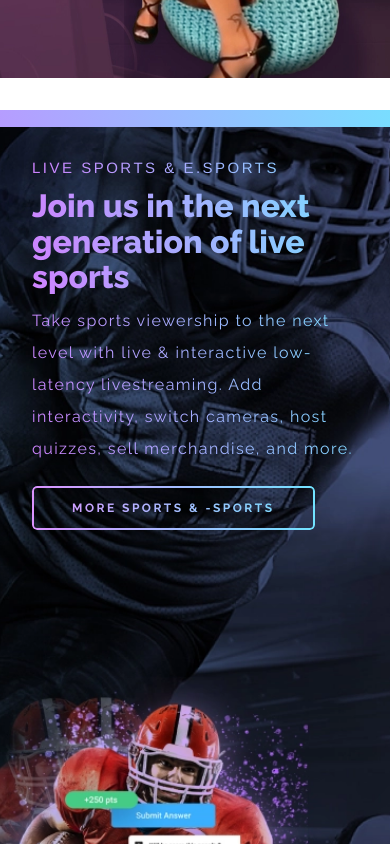
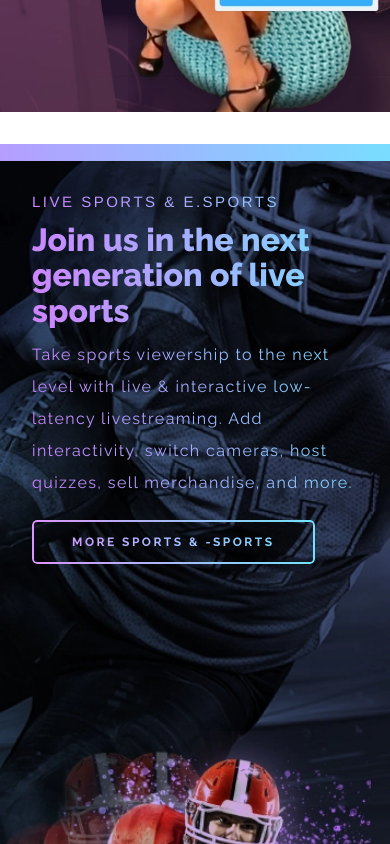
Before and after one commit to Yasser-Slaymen/livey-home-testing-live, a React (Create React App) app: page / in a window 390 px wide. Shown: the part 5800-6644 px from the top of the page. Built offline with nearby package versions, Linux system fonts and the light colour scheme; a web font is replaced by a local one.

Commit message:
mobile editing

```diff
--- a/public/index.html
+++ b/public/index.html
@@ -16,7 +16,7 @@
       href="https://fonts.googleapis.com/css2?family=Babylonica&family=Gentium+Book+Plus&family=Open+Sans:wght@300;400;700&family=Raleway:wght@400;600;700;800&display=swap"
       rel="stylesheet"
     />
-    <title>Interactive Live video Streaming</title>
+    <title>Live video Streaming testing</title>
   </head>
   <body>
     <noscript>You need to enable JavaScript to run this app.</noscript>
--- a/src/HomeStyles/custom/GameShows.module.css
+++ b/src/HomeStyles/custom/GameShows.module.css
@@ -10,13 +10,13 @@
   display: flex;
   align-items: flex-end;
   width: 100vw;
-  height: 110vh;
+  height: 114vh;
   background: linear-gradient(to right, #ff8dc8, #ffbe4b);
 }
 .GameShows_Backgroundimg {
   position: relative;
   width: 100vw;
-  height: 108vh;
+  height: 112vh;
   background-image: url(/public/backgroundImages/Group\ 32.webp);
   background-repeat: no-repeat;
   background-size: cover;
--- a/src/HomeStyles/custom/LiveShoppingHome.module.css
+++ b/src/HomeStyles/custom/LiveShoppingHome.module.css
@@ -10,13 +10,13 @@
   display: flex;
   align-items: flex-end;
   width: 100vw;
-  height: 110vh;
+  height: 114vh;
   background: linear-gradient(to right, #ff8dc8, #ffbe4b);
 }
 .LiveShoppingHome_Backgroundimg {
   position: relative;
   width: 100vw;
-  height: 108vh;
+  height: 112vh;
   background-image: url(/public/backgroundImages/Group\ 20.webp);
   background-repeat: no-repeat;
   background-size: cover;
--- a/src/HomeStyles/custom/LiveSports.module.css
+++ b/src/HomeStyles/custom/LiveSports.module.css
@@ -10,17 +10,17 @@
   display: flex;
   align-items: flex-end;
   width: 100vw;
-  height: 110vh;
+  height: 114vh;
   background: linear-gradient(260deg, #79ddff 0%, #cf82ff 100%);
 }
 .LiveSports_Backgroundimg {
   position: relative;
   width: 100vw;
-  height: 108vh;
+  height: 112vh;
   background-image: url(/public/backgroundImages/Group\ 23.webp);
   background-repeat: no-repeat;
   background-size: cover;
-  background-position: calc(5% + 0px);
+  background-position: calc(0% + 0px);
   object-fit: cover;
 }
 
--- a/src/libhome/includes/Footer.module.css
+++ b/src/libhome/includes/Footer.module.css
@@ -12,7 +12,7 @@
   background-position: center;
   max-width: 45em;
   width: 100%;
-  height: 140vh;
+  height: 150vh;
   color: #ffff;
 }
 .Footer_Containar {
```
